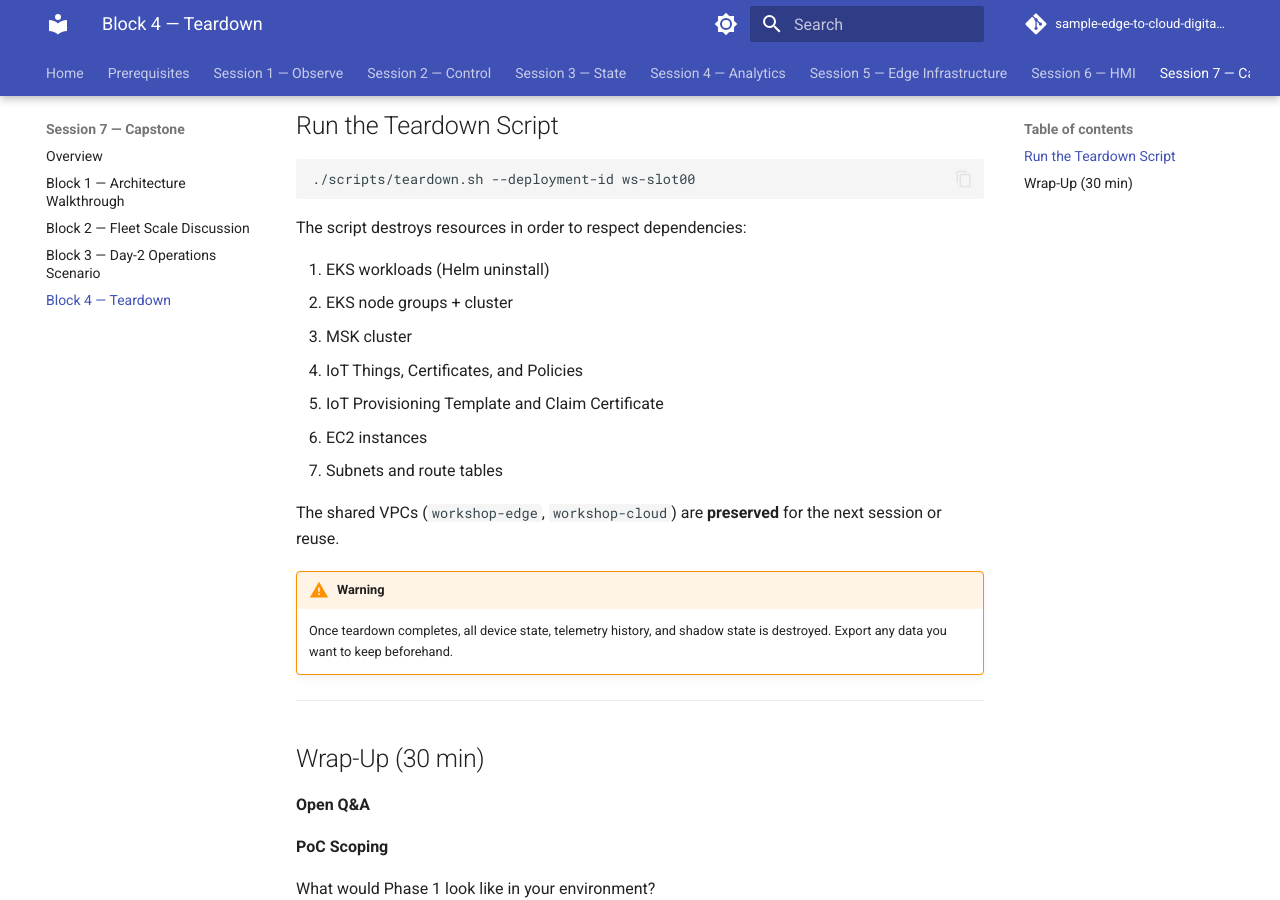
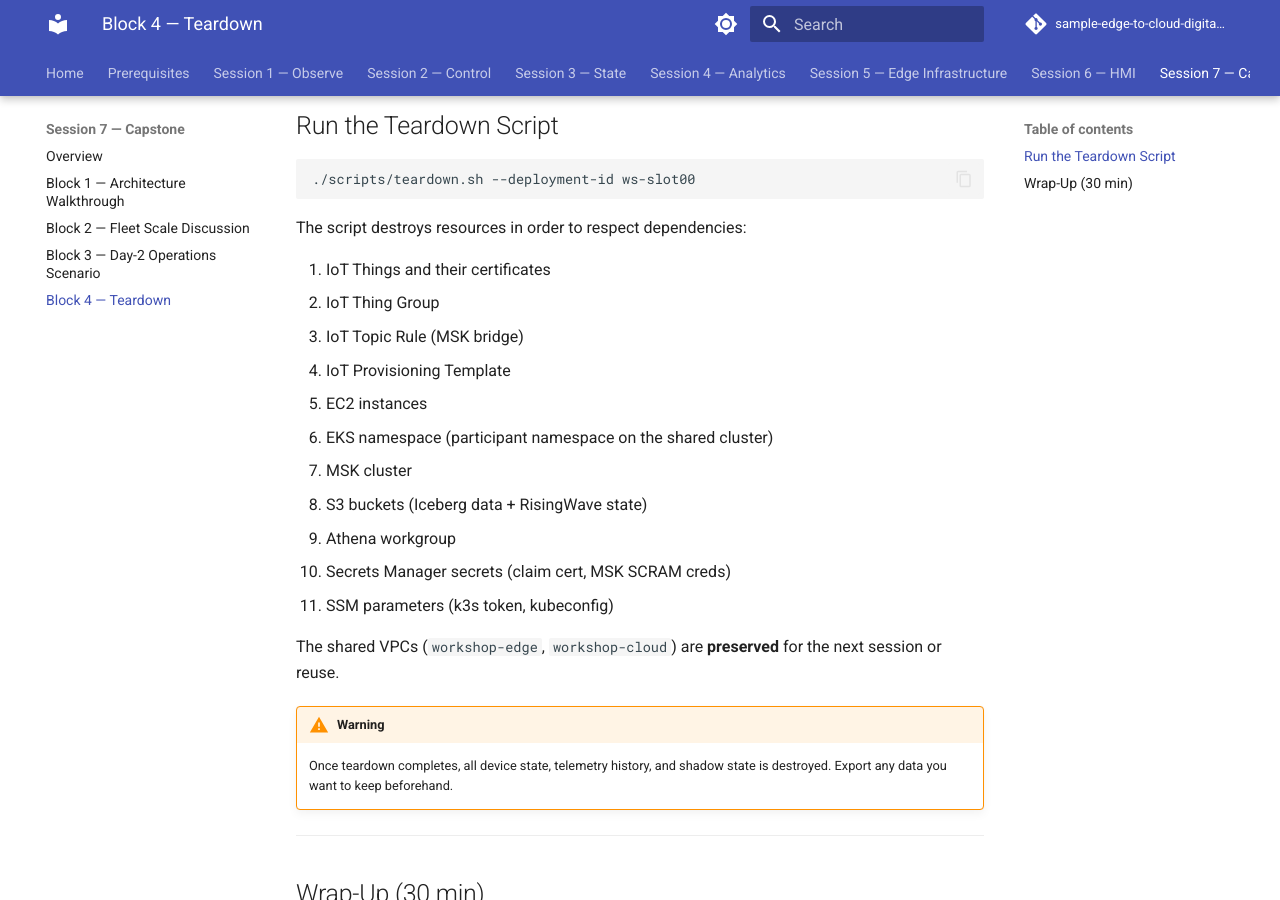
Before and after one commit to aws-samples/sample-edge-to-cloud-digital-ops-workshop, an MkDocs documentation site: the page built from workshop/07-capstone/block-4-teardown.md, in a window 1280 px wide and 900 px high, scrolled down 251 px. Built offline with MkDocs 1.6.1 and Material for MkDocs 9.7.7, drawn with Linux system fonts in a browser that asks for light colours; comment, search, counter and statistics services are not loaded.

```diff
--- a/workshop/07-capstone/block-4-teardown.md
+++ b/workshop/07-capstone/block-4-teardown.md
@@ -12,13 +12,17 @@
 
 The script destroys resources in order to respect dependencies:
 
-1. EKS workloads (Helm uninstall)
-2. EKS node groups + cluster
-3. MSK cluster
-4. IoT Things, Certificates, and Policies
-5. IoT Provisioning Template and Claim Certificate
-6. EC2 instances
-7. Subnets and route tables
+1. IoT Things and their certificates
+2. IoT Thing Group
+3. IoT Topic Rule (MSK bridge)
+4. IoT Provisioning Template
+5. EC2 instances
+6. EKS namespace (participant namespace on the shared cluster)
+7. MSK cluster
+8. S3 buckets (Iceberg data + RisingWave state)
+9. Athena workgroup
+10. Secrets Manager secrets (claim cert, MSK SCRAM creds)
+11. SSM parameters (k3s token, kubeconfig)
 
 The shared VPCs (`workshop-edge`, `workshop-cloud`) are **preserved** for the next session or reuse.
 
```
Also changed, not shown: workshop/00-prerequisites/index.md (+8 -11 lines), workshop/03-state/block-2-shadow-job.md (+2 -2 lines), 5 other files.
